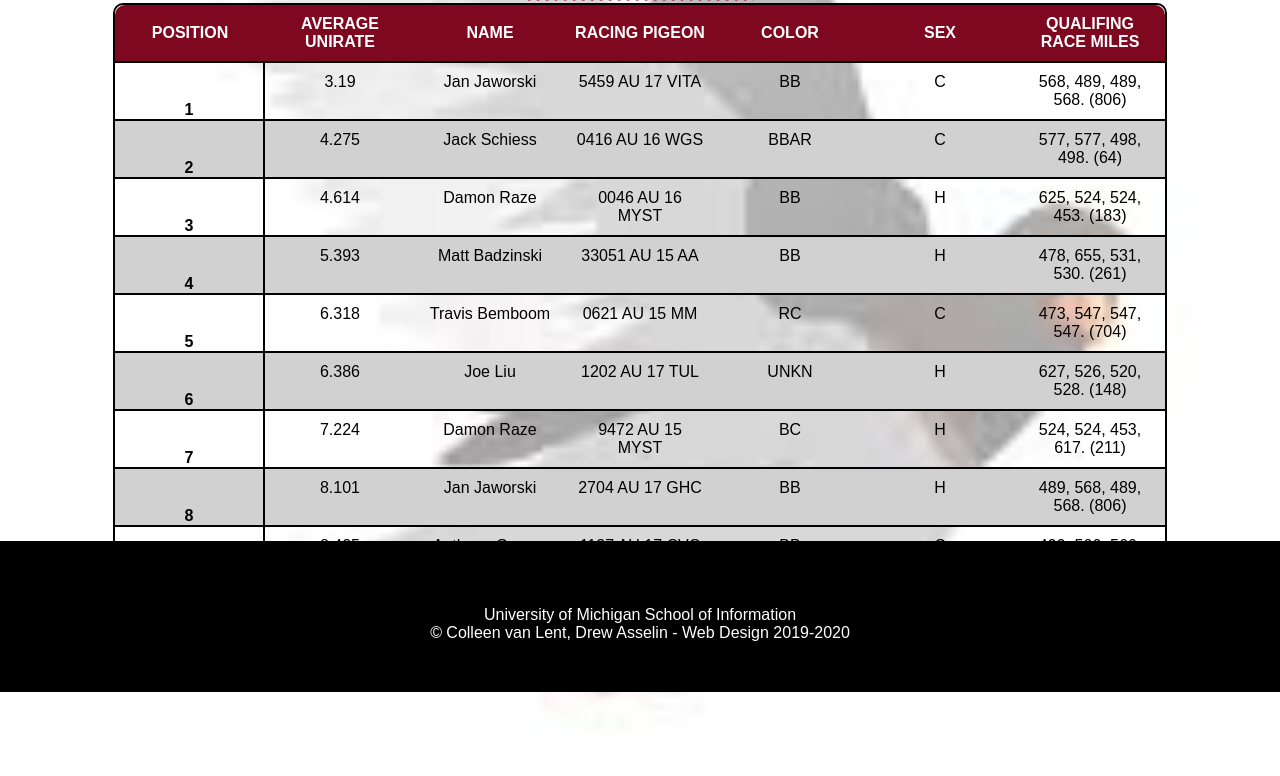
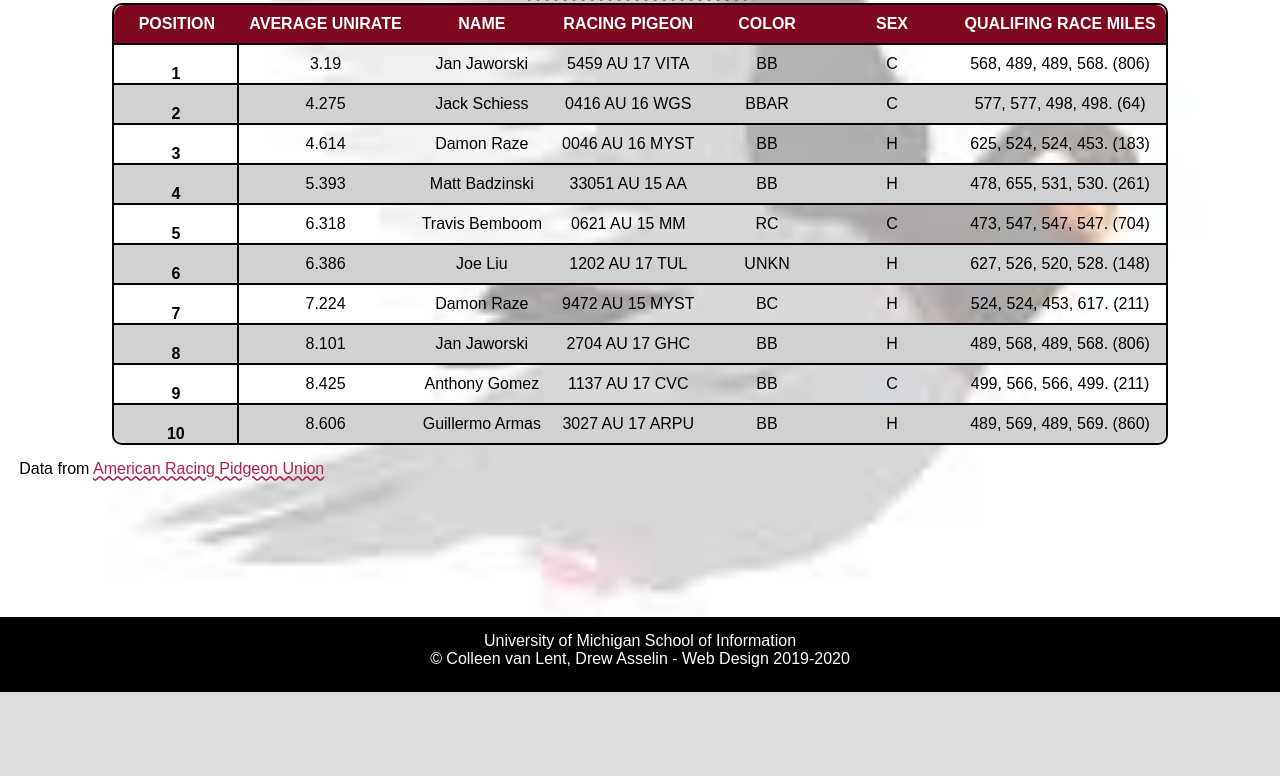
Before and after one commit to rielaben/homework4-2021, a plain HTML site: page index.html in a window 1280 px wide. Shown: the part 108-884 px from the top of the page. After the commit the page ends 800 px from the top, so only its background shows below. Drawn offline with Linux system fonts and the light colour scheme; a web font is replaced by a local one.

Commit message:
Add files via upload

```diff
--- a/css/style.css
+++ b/css/style.css
@@ -85,7 +85,7 @@ td{
 centered horizontally and vertically, and
  uppercase with a dark red background (#7e0820). */
 .colhead{
-  width: 150px;
+  min-width: 125px;
   padding: 10px;
   vertical-align: middle;
   text-align: center;
@@ -112,14 +112,14 @@ centered horizontally and vertically, and
 /* Every odd numbered table row has a transparent background.
  */
 
-tr:nth-child(odd){
+tbody tr:nth-child(odd){
   background: transparent;
 }
 
 /*Req 6e*/
 /* Every even numbered table row has a grey background (#D1D1D1)
  */
-tr:nth-child(even){
+tbody tr:nth-child(even){
   background: rgba(209, 209, 209, 1);
 }
 /*Req 6f*/
@@ -129,7 +129,7 @@ an alpha transparency of .25 so don’t use
 hexadecimal.
  */
 
-tr:hover{
+tbody tr:hover{
   background-color: rgba(126, 8, 32, 0.25);
 }
 
@@ -184,9 +184,9 @@ footer{
   background:#000000;
   text-align:center;
   color: #FFFFFF;
-  /* height: 100px; */
-  padding-top: 50px;
-  padding-bottom: 50px;
+  min-height: 75px;
+  /* padding-top: 50px;
+  padding-bottom: 50px; */
   position:fixed;
   bottom: 0;
   left: 0;
```
